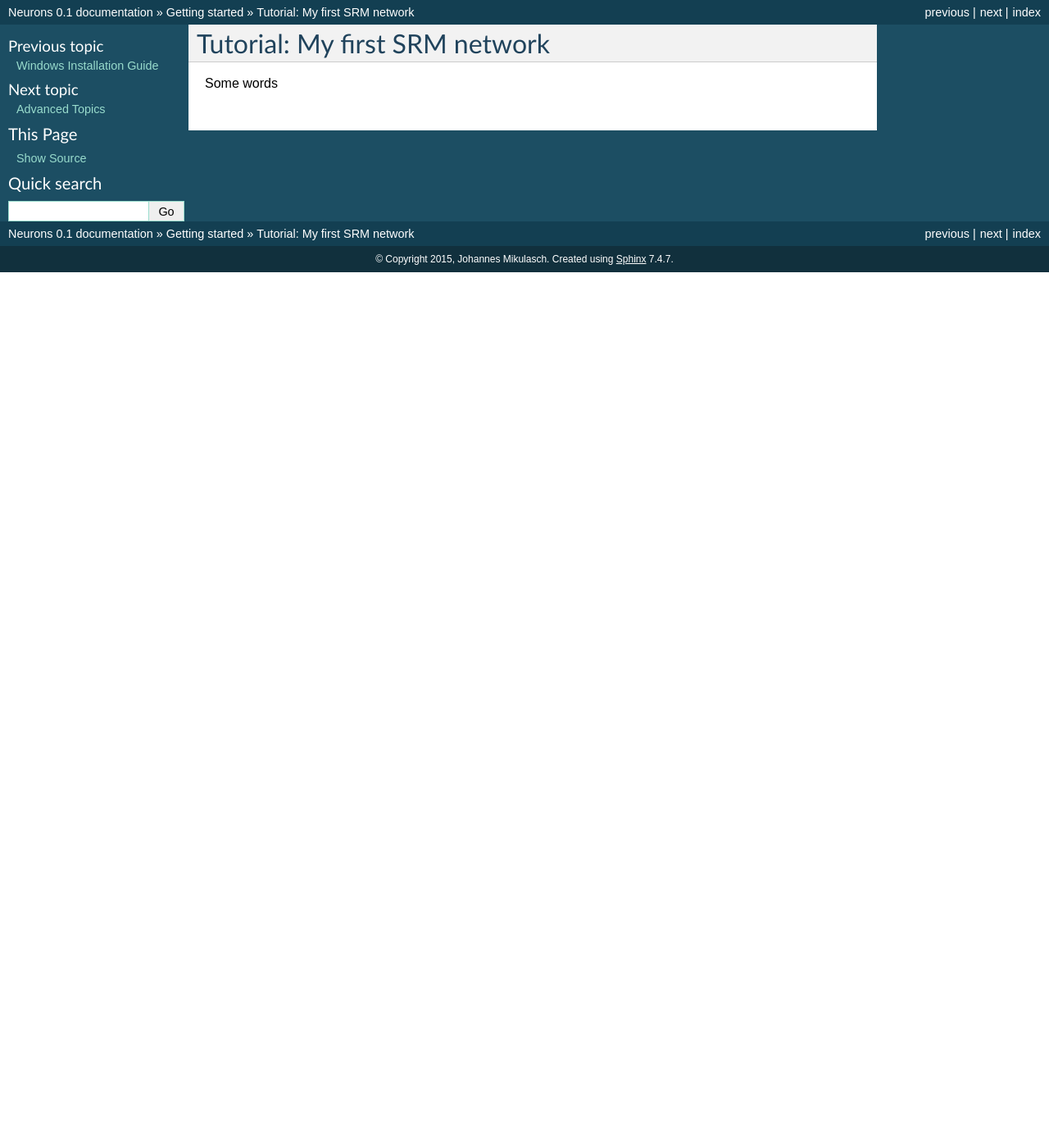
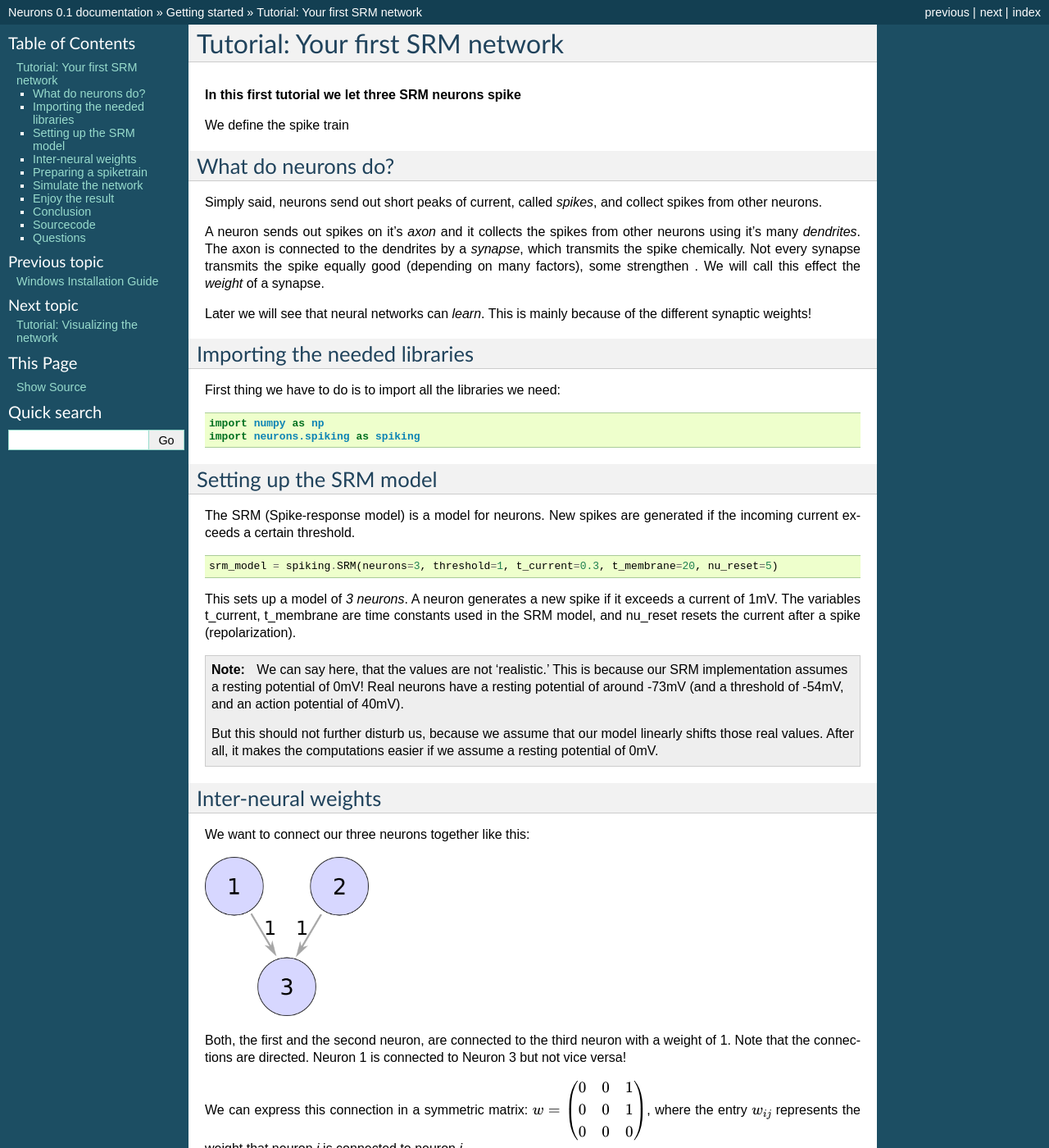
Before and after one commit to johannesmik/neurons, a Sphinx documentation site: the page built from docs/intro/srm_network.rst, in a window 1280 px wide and 1400 px high. Shown: the whole window at 82% size. Built offline with Sphinx 7.4.7, drawn with Linux system fonts in a browser that asks for light colours; formulas are drawn with MathJax 3; pages that are not in the unit, such as notebooks, are missing from menus; some of the changed text lies outside the part shown.

Commit message:
Add first tutorial 'srm network'

```diff
--- a/docs/intro/index.rst
+++ b/docs/intro/index.rst
@@ -9,6 +9,7 @@ Some words...
     linux
     windows
     srm_network
+    visualizing
 
 .. seealso::
 
--- a/docs/intro/srm_network.rst
+++ b/docs/intro/srm_network.rst
@@ -1,4 +1,161 @@
-Tutorial: My first SRM network
-==============================
+Tutorial: Your first SRM network
+================================
 
-Some words
+.. rubric:: In this first tutorial we let three SRM neurons spike
+
+We define the spike train
+
+
+What do neurons do?
+-------------------
+
+Simply said, neurons send out short peaks of current, called *spikes*, and collect spikes from other neurons.
+
+A neuron sends out spikes on it's *axon* and it collects the spikes from other neurons using it's many *dendrites*.
+The axon is connected to the dendrites by a *synapse*, which transmits the spike chemically. Not every synapse transmits
+the spike equally good (depending on many factors), some strengthen . We will call this effect the *weight* of a synapse.
+
+Later we will see that neural networks can *learn*. This is mainly because of the different synaptic weights!
+
+Importing the needed libraries
+------------------------------
+
+First thing we have to do is to import all the libraries we need:
+
+.. code-block:: python
+
+    import numpy as np
+    import neurons.spiking as spiking
+
+Setting up the SRM model
+------------------------
+
+The SRM (Spike-response model) is a model for neurons. New spikes are generated if the incoming current exceeds a certain threshold.
+
+.. code-block:: python
+
+    srm_model = spiking.SRM(neurons=3, threshold=1, t_current=0.3, t_membrane=20, nu_reset=5)
+
+This sets up a model of *3 neurons*. A neuron generates a new spike if it exceeds a current of 1mV. The variables
+t_current, t_membrane are time constants used in the SRM model, and nu_reset resets the current after a spike (repolarization).
+
+.. note::
+    We can say here, that the values are not 'realistic.' This is because our SRM implementation assumes a resting potential
+    of 0mV! Real neurons have a resting potential of around -73mV (and a threshold of -54mV, and an action potential of 40mV).
+
+    But this should not further disturb us, because we assume that our model linearly shifts those real values. After all,
+    it makes the computations easier if we assume a resting potential of 0mV.
+
+Inter-neural weights
+--------------------
+
+We want to connect our three neurons together like this:
+
+.. image:: _images/neuron_connection.png
+    :alt: Inter-neural weights
+    :width: 200px
+
+Both, the first and the second neuron, are connected to the third neuron with a weight of 1.
+Note that the connections are directed. Neuron 1 is connected to Neuron 3 but not vice versa!
+
+We can express this connection in a symmetric matrix:
+:math:`w = \begin{pmatrix}0 & 0 & 1 \\0 & 0 & 1 \\0 & 0 & 0\end{pmatrix}`,
+where the entry :math:`w_{ij}` represents the weight that neuron *i* is connected to neuron *j*.
+
+Therefore, we define a suitable Numpy array:
+
+.. code-block:: python
+
+    weights = np.array([[0, 0, 1],
+                        [0, 0, 1],
+                        [0, 0, 0]])
+
+
+Preparing a spiketrain
+----------------------
+
+Without any initial spikes, our model wouldn't do nothing!
+
+So let's define some spikes for our neurons:
+
+.. code-block:: python
+
+    spiketrain = np.array([[0, 0, 1, 0, 0, 0, 1, 1, 0, 0],
+                           [1, 0, 0, 0, 0, 0, 1, 1, 0, 0],
+                           [0, 0, 0, 0, 0, 0, 0, 0, 0, 0]])
+
+This matrix means that the first neuron spikes at times of 0ms, 6ms and 7ms, and that the second neuron spikes at
+times of 2ms, 6ms and 7ms.
+
+For the third neuron,  we didn't define any spikes at all. We expect that it will spike during the simulation.
+
+Simulate the network
+--------------------
+
+We prepared the SRM neurons, a spiketrain, and the inter-neural weights, so we are ready to simulate the net!
+
+.. code-block:: python
+
+    for time in range(10):
+        total_current = model.simulate(spiketrain, weights, time)
+
+Simulate(spiketrain, weights, time) calculates the current at a time t. It checks if any spikes occured, and accordingly changes the spiketrain array in-place.
+
+In the for-loop we calculate the current and maybe generate new spikes for every time from 0ms -- 9ms.
+
+Enjoy the result
+----------------
+
+We are nearly finished, now all that we want to do is to enjoy our result:
+
+.. code-block:: python
+
+    print("Spiketrain:")
+    print(spiketrain)
+
+Which gives us:
+
+::
+
+    Spiketrain:
+    [[0 0 1 0 0 0 1 1 0 0]
+     [1 0 0 0 0 0 1 1 0 0]
+     [0 0 0 1 0 0 0 0 1 0]]
+
+As we expected, our third neuron spiked (at times 4ms and 9ms), because it collected the spikes of the other two neurons.
+
+Conclusion
+----------
+
+As you see it didn't take much to simulate our first SRM network: just under 10 lines of Python code.
+
+In the next section we'll see how we can visualize our results.
+
+Sourcecode
+----------
+
+Here you can see the whole source code for our little SRM network:
+
+.. code-block:: python
+
+    import numpy as np
+    import neurons.spiking as spiking
+
+    srm_model = spiking.SRM(neurons=3, threshold=1, t_current=0.3, t_membrane=20, nu_reset=5)
+
+    weights = np.array([[0, 0, 1], [0, 0, 1], [0, 0, 0]])
+
+    spiketrain = np.array([[0, 0, 1, 0, 0, 0, 1, 1, 0, 0],
+                           [1, 0, 0, 0, 0, 0, 1, 1, 0, 0],
+                           [0, 0, 0, 0, 0, 0, 0, 0, 0, 0]])
+
+    for time in range(10):
+        total_current = model.simulate(spiketrain, weights, time)
+
+    print("Spiketrain:")
+    print(spiketrain)
+
+Questions
+---------
+
+Why don't we define the weights at the initialization, but at every call of spiking?
--- /dev/null
+++ b/docs/intro/visualizing.rst
@@ -0,0 +1,4 @@
+Tutorial: Visualizing the network
+=================================
+
+Some words
```
Also changed, not shown: docs/intro/_images/neuron_connection.png (added).
